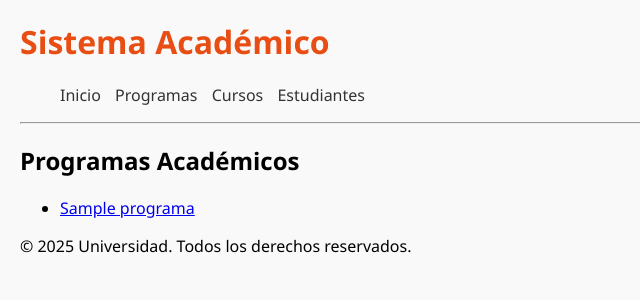
After one commit to Juansitxx/Django-Universidad-project, a Django app: template academia/templates/academia/lista_programas.html in a window 1280 px wide. The commit adds this page. Shown: the top 300 px of the page, without its empty margins (0-640 px from the left). Run offline with Django 5.2, Linux system fonts and the light colour scheme; the template is opened without the code that fills it: most values are stand-ins (such as "Sample title", 1, 10 or a date in 2020); parts of the project's set-up code (start-up, migrations or seed data) failed here and were passed over.

Commit message:
changelog v3. Cambiar base html, y templates.

```diff
--- a/academia/templates/tienda/base.html
+++ b/academia/templates/academia/base.html
@@ -1,28 +1,24 @@
 {% load static %}
-
-
 <html lang="es">
 <head>
     <meta charset="UTF-8">
     <meta name="viewport" content="width=device-width, initial-scale=1.0">
-    <title>{% block title %}Django AI Lab{% endblock %}</title>
+    <title>{% block title %}Universidad{% endblock %}</title>
     <link rel="stylesheet" href="{% static 'css/main.css' %}">
-     {% block extra_head %}{% endblock %}
+    {% block extra_head %}{% endblock %}
 </head>
 <body>
     <header>
-        <h1>Django AI Lab</h1>
-
+        <h1>Sistema Académico</h1>
     </header>
 
-        {% include "tienda/partials/navbar.html" %}
+    {% include "academia/partials/navbar.html" %}
 
     <main>
         {% block content %}{% endblock %}
     </main>
 
-
     <footer>
-        <p>&copy; 2024 Django AI Lab. Todos los derechos reservados.</p>
+        <p>&copy; 2025 Universidad. Todos los derechos reservados.</p>
     </footer>
 </html>
--- /dev/null
+++ b/academia/templates/academia/lista_programas.html
@@ -0,0 +1,16 @@
+{% extends "academia/base.html" %}
+{% block title %}Programas{% endblock %}
+{% block content %}
+    <h2>Programas Académicos</h2>
+    <ul>
+        {% for programa in programas %}
+            <li>
+                <a href="{% url 'academia:detalle_programa' programa.pk %}">
+                    {{ programa.nombre }}
+                </a>
+            </li>
+        {% empty %}
+            <p>No hay programas registrados.</p>
+        {% endfor %}
+    </ul>
+{% endblock %}
--- /dev/null
+++ b/academia/templates/academia/partials/navbar.html
@@ -0,0 +1,9 @@
+<nav>
+    <ul>
+        <a href="{% url 'academia:home' %}">Inicio</a>
+        <a href="{% url 'academia:lista_programas' %}">Programas</a>
+        <a href="{% url 'academia:lista_cursos' %}">Cursos</a>
+        <a href="{% url 'academia:lista_estudiantes' %}">Estudiantes</a>
+    </ul>
+</nav>
+<hr>
```
Also changed, not shown: academia/templates/tienda/lista_productos.html (deleted, +0 -15 lines), academia/templates/tienda/partials/navbar.html (deleted, +0 -10 lines), academia/templates/academia/detalle_producto.html (renamed from academia/templates/tienda/detalle_producto.html), academia/templates/academia/home.html (renamed from academia/templates/tienda/home.html).
